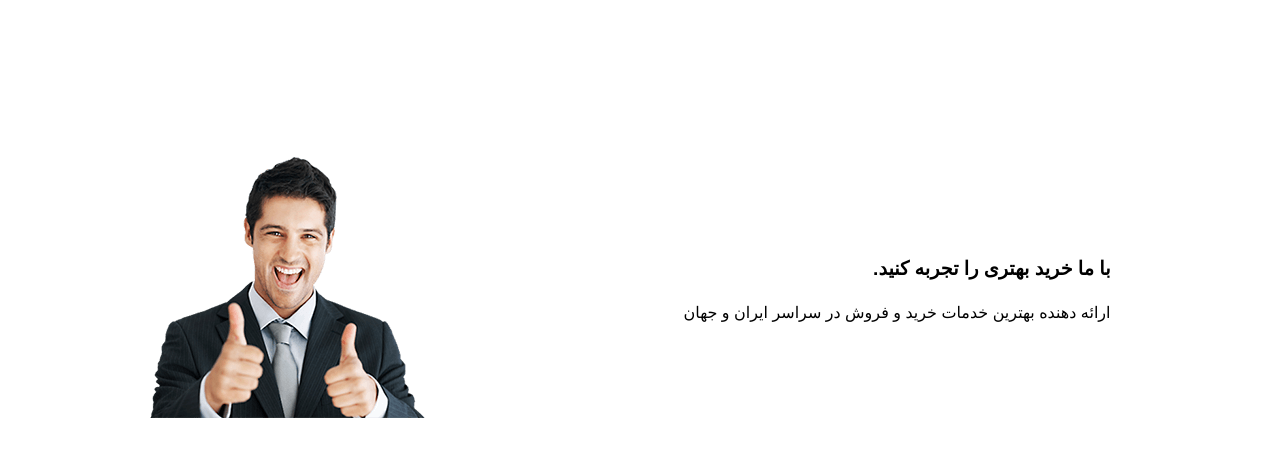
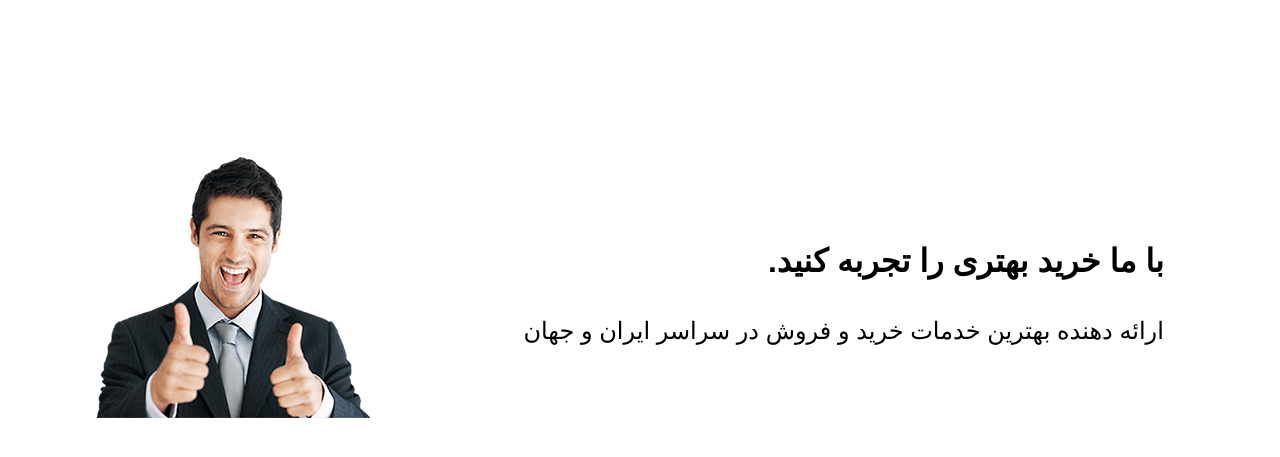
Before and after one commit to Mehrbod-MK/MMK_OSD_ShoppingWebApp, a Django app: page / in a window 1280 px wide. Shown: the part 53-510 px from the top of the page. Run offline with Django 5.2, Linux system fonts and the light colour scheme; some web fonts are replaced.

Commit message:
Font size modifications.

```diff
--- a/mmk_osd_shoppingwebsite/shop/templates/shop/defaultBase.html
+++ b/mmk_osd_shoppingwebsite/shop/templates/shop/defaultBase.html
@@ -33,7 +33,7 @@
     </header>
 
     <main>
-        {%block content_main %}{% endblock %}
+        {% block content_main %}{% endblock %}
     </main>
 
 </body>
--- a/mmk_osd_shoppingwebsite/static/css/defaultStyles.css
+++ b/mmk_osd_shoppingwebsite/static/css/defaultStyles.css
@@ -92,7 +92,7 @@ a
 
 .shop-index-header-div .shop-index-main-title
 {
-    font-size: 1.2em;
+    font-size: 2em;
     line-height: 150%;
 }
 
@@ -111,6 +111,11 @@ a
 .shop-index-header-div .shop-index-img-mart
 {
     width: auto;
+}
+
+.shop-index-header-div .shop-index-main-subtitle
+{
+    font-size: 1.5em;
 }
 
 .shop-index-header-div .shop-index-main-subtitle:hover
```
